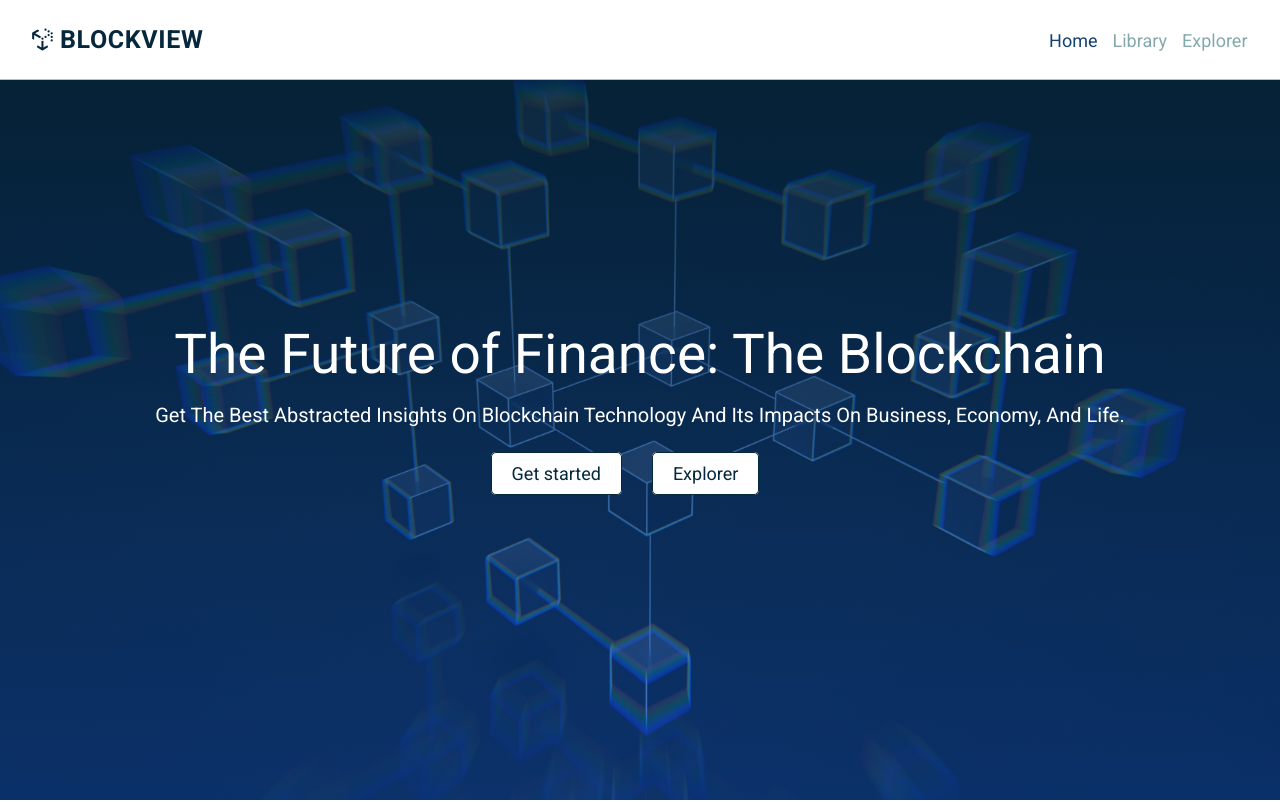
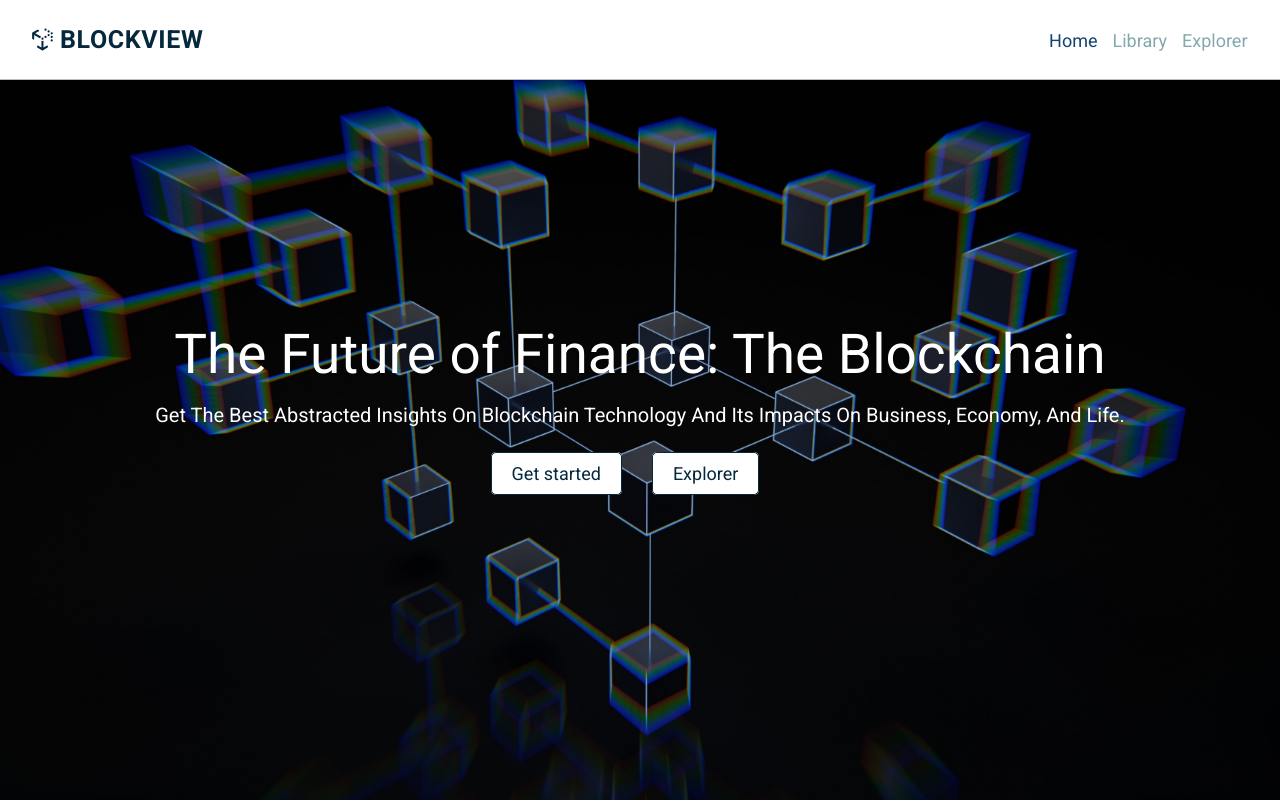
Before and after one commit to ejim11/Blockview, a Next.js app: page /home in a window 1280 px wide. Shown: the top 802 px of the page. Built offline with nearby package versions, Linux system fonts and the light colour scheme.

Commit message:
changed the image for the home page

```diff
--- a/styles/globals.css
+++ b/styles/globals.css
@@ -38,7 +38,7 @@ input {
 }
 
 .home{
-  background-image: linear-gradient(#06283dcc, #1365df74),  url('../public/assets/blockchainHome.jpeg') ;
+  background-image:  url('../public/assets/blockchainHome.jpeg') ;
 }
 
 /* @media (prefers-color-scheme: dark) {
```
